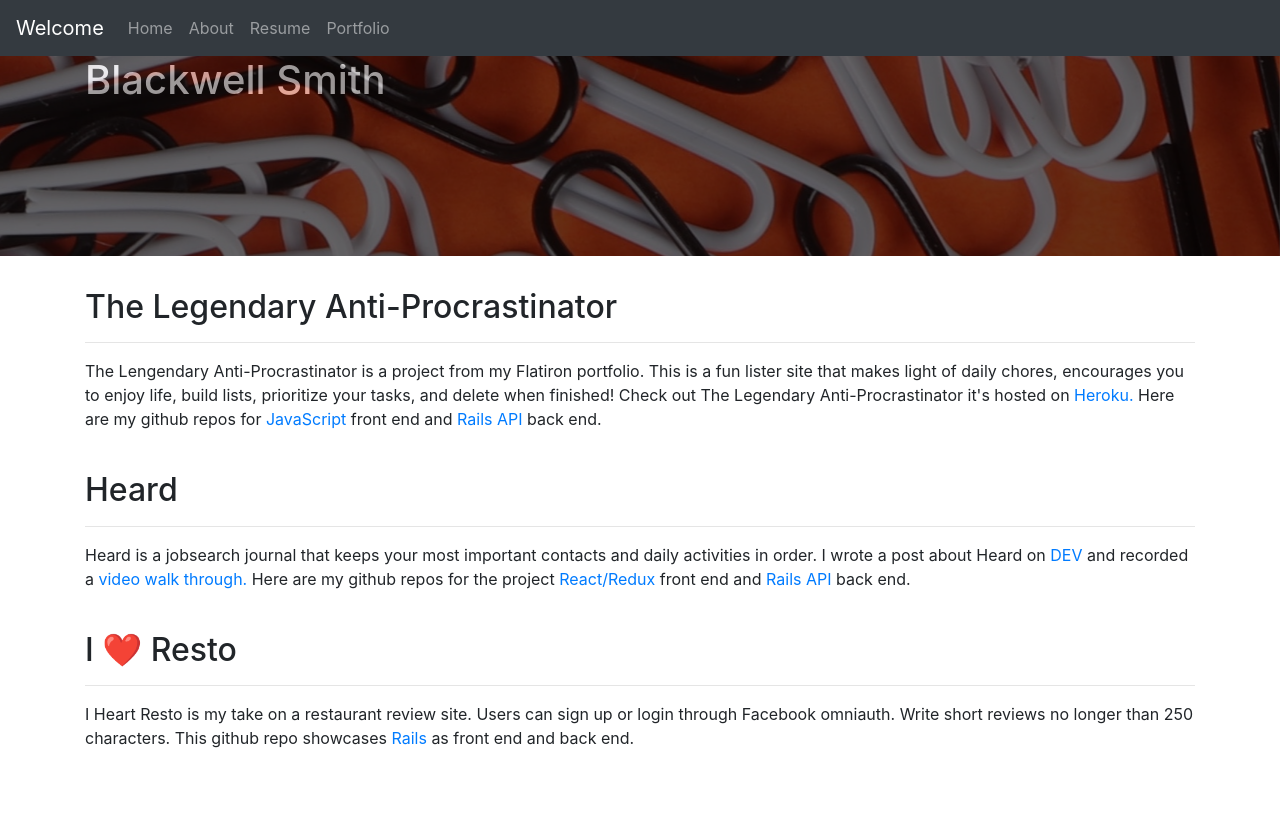
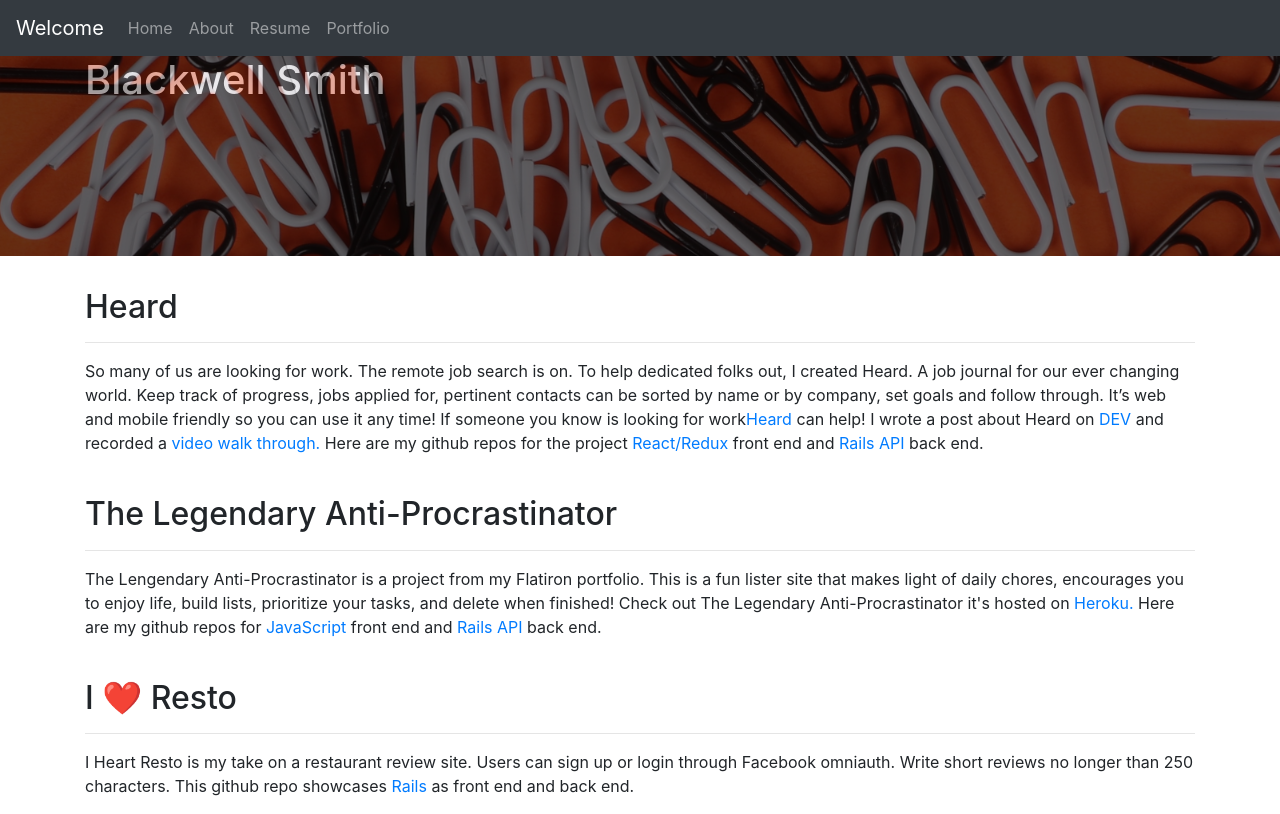
Before and after one commit to blackwellsmith/my-portofolio, a React (Create React App) app: page /portfolio in a window 1280 px wide. Built offline with nearby package versions, Linux system fonts and the light colour scheme.

Commit message:
added link to site for Heard

```diff
--- a/src/Portfolio.js
+++ b/src/Portfolio.js
@@ -3,6 +3,22 @@ import React from 'react'
 export const Portfolio = () => {
     return (
     <div>
+        <div>
+            <h2>Heard</h2>
+                <hr />
+                <p>
+                   So many of us are looking for work. The remote job search is on. To help dedicated folks out, I created Heard.
+                   A job journal for our ever changing world. Keep track of progress, jobs applied for,
+                   pertinent contacts can be sorted by name or by company, set goals and follow through.
+                   It’s  web and mobile friendly so you can use it any time! If someone you know is looking for work
+                   <a href="https://heard-journal.herokuapp.com/">Heard</a> can help!
+                   I wrote a post about Heard on <a href="https://dev.to/blackwellsmith/final-project-heard-1c55"> DEV</a> and recorded a
+                   <a href="https://www.youtube.com/watch?v=fg4j0Z851Gk"> video walk through. </a>
+                   Here are my github repos for the project <a href="https://github.com/blackwellsmith/jobhelper_frontend">React/Redux </a>
+                   front end and <a href="https://github.com/blackwellsmith/api_backend_for_hurd">Rails API</a> back end.
+                </p>
+        </div>
+        <br />
         <div>
             <h2>The Legendary Anti-Procrastinator</h2>
             <hr/>
@@ -17,24 +33,13 @@ export const Portfolio = () => {
         </div>
         <br/>
         <div>
-            <h2>Heard</h2>
-                <hr />
-                <p>
-                   Heard is a jobsearch journal that keeps your most important contacts and daily activities in order.
-                   I wrote a post about Heard on <a href="https://dev.to/blackwellsmith/final-project-heard-1c55"> DEV</a> and recorded a
-                   <a href="https://www.youtube.com/watch?v=fg4j0Z851Gk"> video walk through. </a>
-                   Here are my github repos for the project <a href="https://github.com/blackwellsmith/jobhelper_frontend">React/Redux </a>
-                   front end and <a href="https://github.com/blackwellsmith/api_backend_for_hurd">Rails API</a> back end.
-                </p>
-        </div>
-        <br/>
-        <div>
             <h2>I <span role="img">❤️</span> Resto</h2>
             <hr />
                 <p>I Heart Resto is my take on a restaurant review site.
-                 Users can sign up or login through Facebook omniauth.
-                 Write short reviews no longer than 250 characters. This github repo showcases
-                 <a href="https://github.com/blackwellsmith/i-heart-resto"> Rails</a> as front end and back end. </p>
+                Users can sign up or login through Facebook omniauth.
+                Write short reviews no longer than 250 characters. This github repo showcases
+                <a href="https://github.com/blackwellsmith/i-heart-resto"> Rails</a> as front end and back end.
+                </p>
         </div>
     </div>
     )
```
